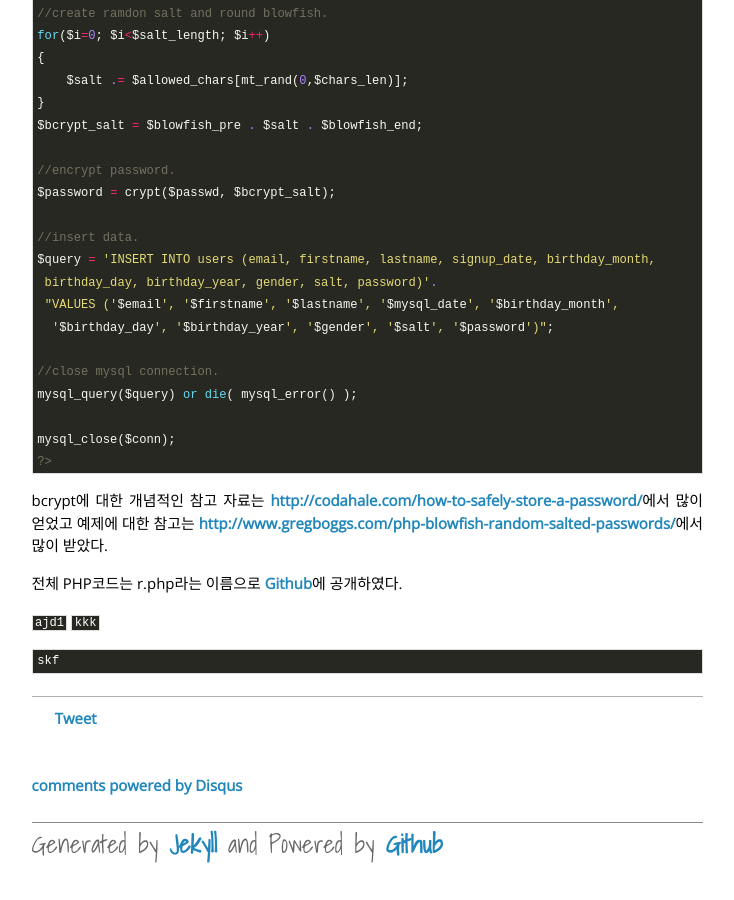
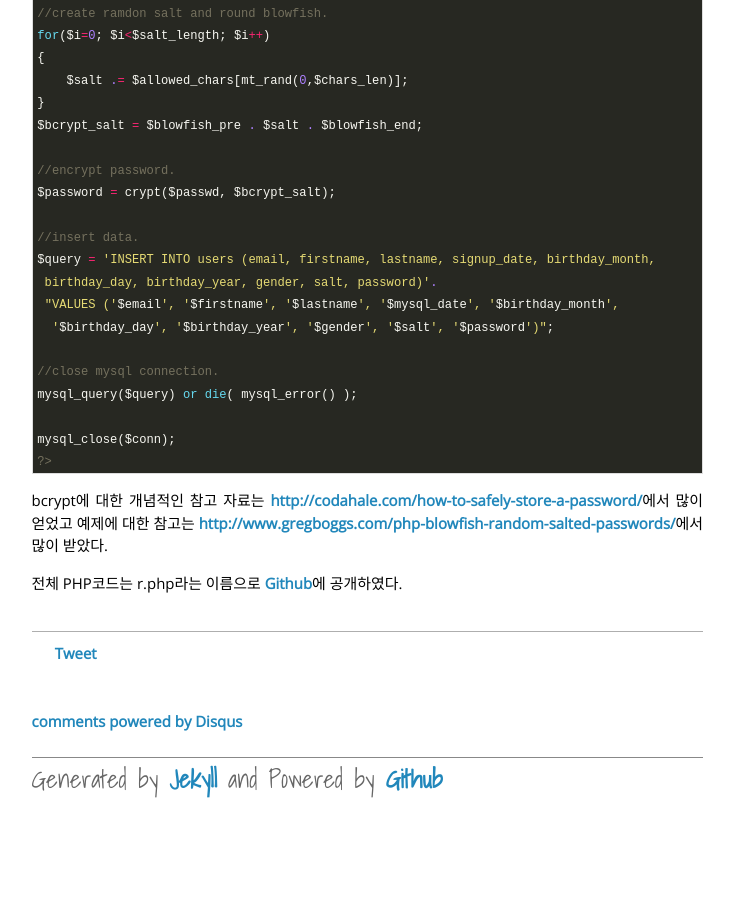
Before and after one commit to Gorski4123/openhiun.github.com, a Jekyll site: the page built from _posts/2013-08-25-bcrypt.markdown, in a window 1280 px wide and 900 px high, scrolled down 3821 px. Shown: the whole window, without its empty margins (161-895 px from the left). Built offline with Jekyll 4.4.1, drawn with Linux system fonts in a browser that asks for light colours; Markdown is read by kramdown in place of the engine named in the settings; comment, search, counter and statistics services are not loaded; after the commit the page ends 4656 px from its top, so only the background shows below that.

Commit message:
_posts/2013-08-25-bcrypt.html

```diff
--- a/_posts/2013-08-25-bcrypt.markdown
+++ b/_posts/2013-08-25-bcrypt.markdown
@@ -212,7 +212,3 @@ mysql_close($conn);
 bcrypt에 대한 개념적인 참고 자료는 <a href="http://codahale.com/how-to-safely-store-a-password/" target="_blank">http://codahale.com/how-to-safely-store-a-password/</a>에서 많이 얻었고 예제에 대한 참고는 <a href="http://www.gregboggs.com/php-blowfish-random-salted-passwords/" target="_blank">http://www.gregboggs.com/php-blowfish-random-salted-passwords/</a>에서 많이 받았다.
 
 전체 PHP코드는 r.php라는 이름으로 <a href="https://github.com/openhiun/php/blob/master/r.php" target="_blank">Github</a>에 공개하였다.
-
-``ajd1``
-``kkk``
-<pre>skf</pre>
```
